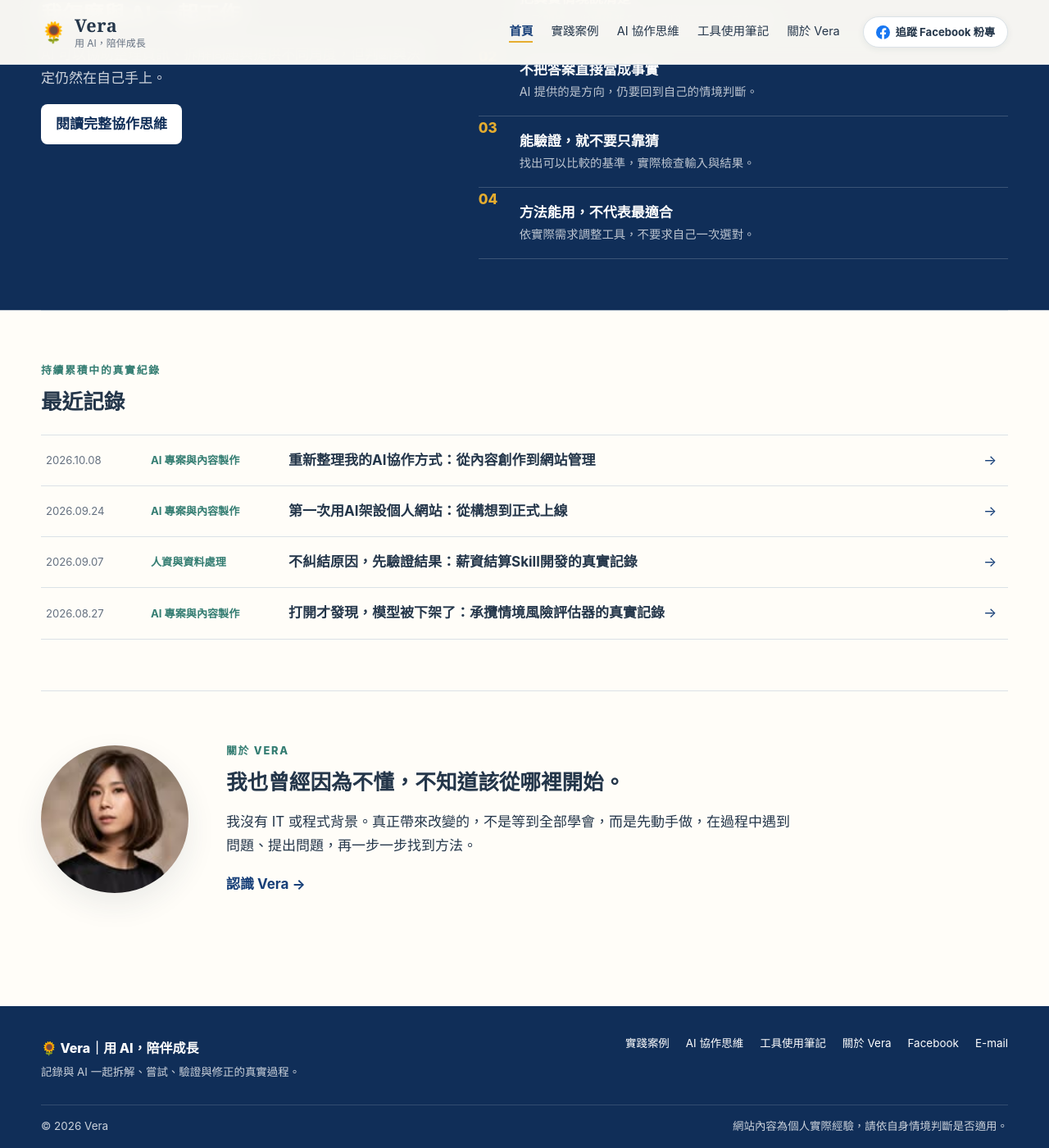
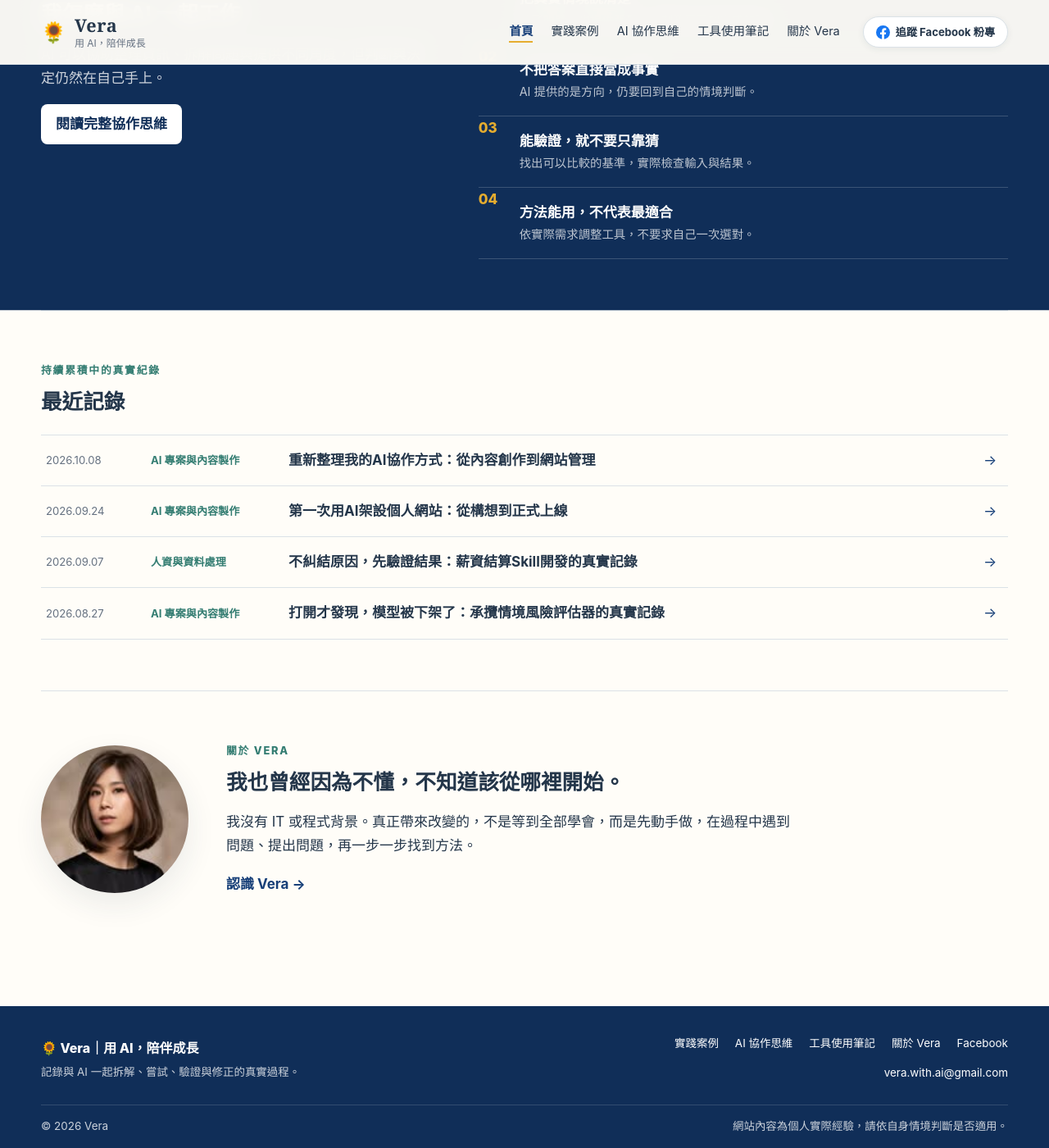
Before and after one commit to Vera-With-AI/Vera-With-AI.github.io, a Jekyll site: the page built from index.md, in a window 1280 px wide and 1400 px high, scrolled down 1583 px. Shown: the whole window at 82% size. Built offline with Jekyll 4.4.1, drawn with Linux system fonts in a browser that asks for light colours.

Commit message:
在頁尾顯示完整信箱

```diff
--- a/_config.yml
+++ b/_config.yml
@@ -13,7 +13,7 @@ collections:
 
 markdown: kramdown
 
-css_version: 44
+css_version: 45
 
 exclude:
   - _templates
--- a/_includes/footer.html
+++ b/_includes/footer.html
@@ -1,7 +1,7 @@
 <footer class="site-footer">
   <div class="container footer-inner">
     <div><p class="footer-brand">🌻 {{ site.title }}｜{{ site.description }}</p><p>記錄與 AI 一起拆解、嘗試、驗證與修正的真實過程。</p></div>
-    <nav class="footer-nav" aria-label="頁尾導覽"><a href="{{ '/ai-practice/' | relative_url }}">實踐案例</a><a href="{{ '/ai-thinking/' | relative_url }}">AI 協作思維</a><a href="{{ '/ai-tools/' | relative_url }}">工具使用筆記</a><a href="{{ '/about/' | relative_url }}">關於 Vera</a><a href="https://www.facebook.com/VeraHrAI/" target="_blank" rel="noopener">Facebook</a><a href="mailto:vera.with.ai@gmail.com">E-mail</a></nav>
+    <nav class="footer-nav" aria-label="頁尾導覽"><a href="{{ '/ai-practice/' | relative_url }}">實踐案例</a><a href="{{ '/ai-thinking/' | relative_url }}">AI 協作思維</a><a href="{{ '/ai-tools/' | relative_url }}">工具使用筆記</a><a href="{{ '/about/' | relative_url }}">關於 Vera</a><a href="https://www.facebook.com/VeraHrAI/" target="_blank" rel="noopener">Facebook</a><span class="footer-email">vera.with.ai@gmail.com</span></nav>
   </div>
   <div class="container footer-bottom"><p>&copy; {{ site.time | date: "%Y" }} {{ site.title }}</p><p>網站內容為個人實際經驗，請依自身情境判斷是否適用。</p></div>
 </footer>
--- a/assets/css/style.css
+++ b/assets/css/style.css
@@ -152,6 +152,7 @@ h3 { font-size: 1.08rem; }
 .footer-inner p { margin: 4px 0; }
 .footer-nav { display: flex; flex-wrap: wrap; justify-content: end; gap: 10px 20px; max-width: 500px; }
 .footer-nav a { color: #fff; text-decoration: none; }
+.footer-email { color: #fff; white-space: nowrap; }
 .footer-bottom { display: flex; justify-content: space-between; gap: 24px; padding-block: 14px; border-top: 1px solid rgba(255,255,255,.14); }
 .footer-bottom p { margin: 0; }
 
```
